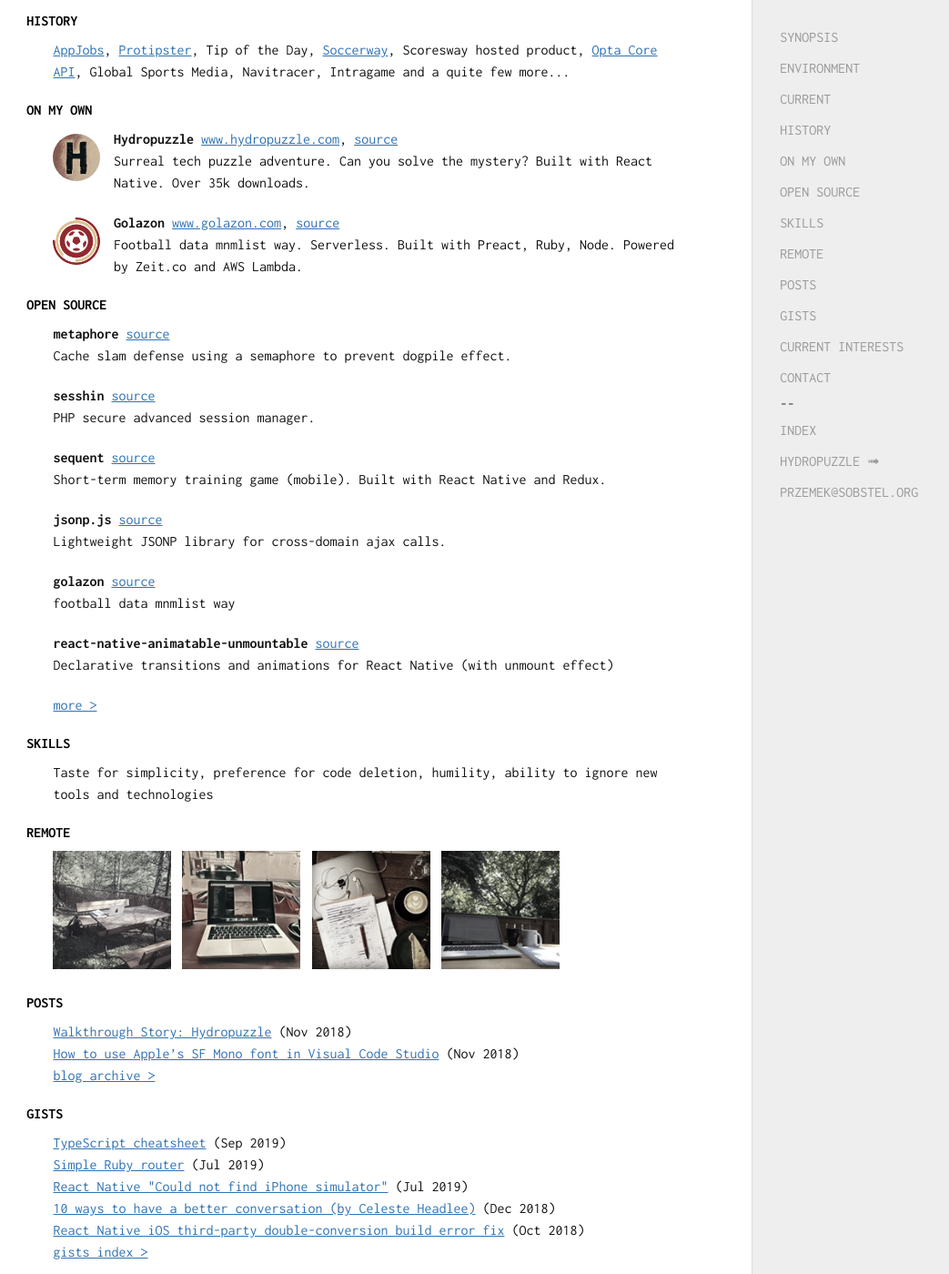
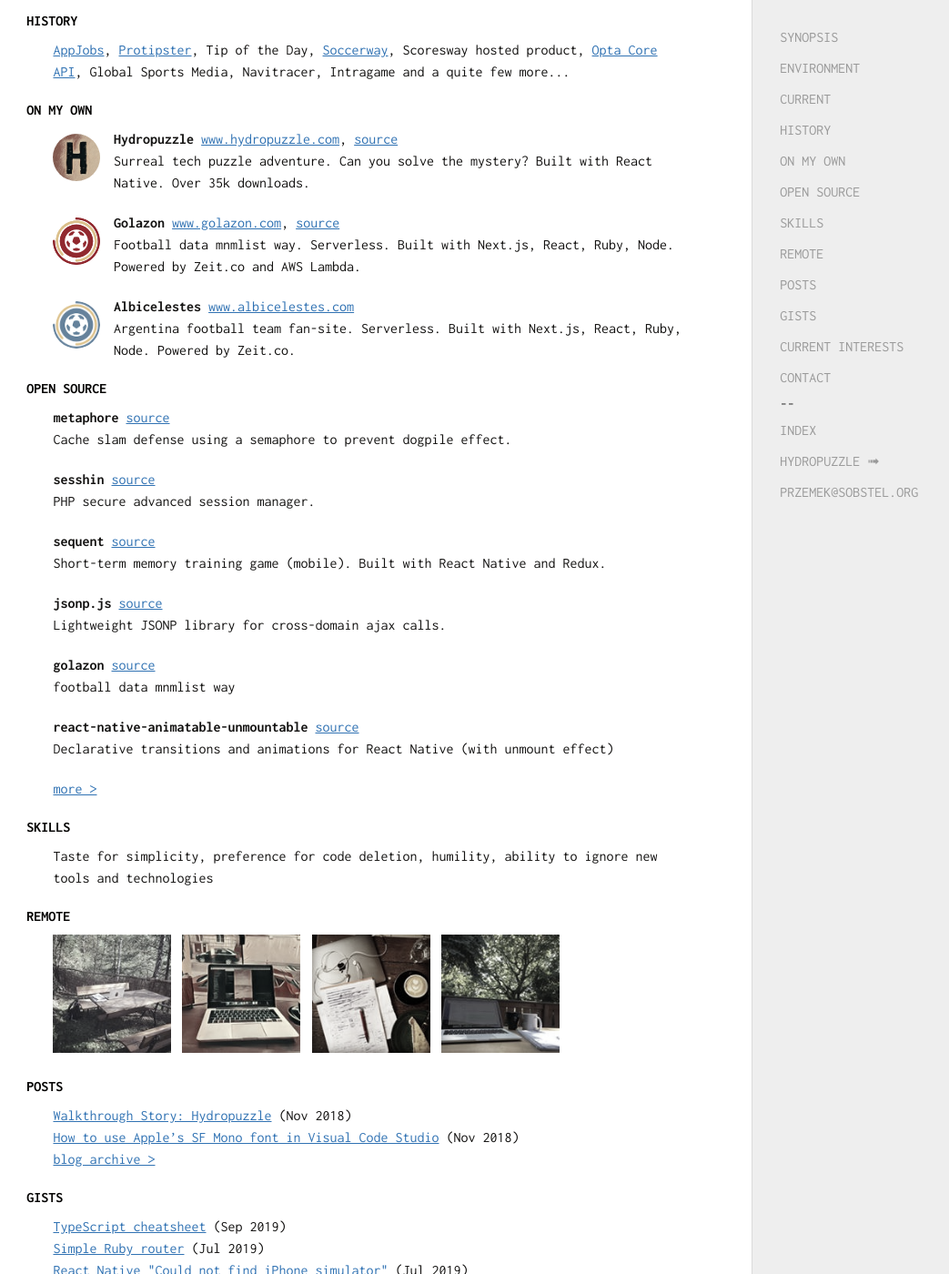
Before and after one commit to sobstel/sobstel.github.com, a Jekyll site: the page built from index.html, in a window 1280 px wide and 1400 px high, scrolled down 454 px. Shown: the whole window at 91% size, without its empty margins (0-1043 px from the left). Built offline with Jekyll 4.4.1, drawn with Linux system fonts in a browser that asks for light colours; some of the changed text lies outside the part shown.

Commit message:
A wise man can learn more from a foolish question than a fool can learn from a wise answer

```diff
--- a/index.html
+++ b/index.html
@@ -117,16 +117,32 @@
 
 
 <div class="project">
-  <a href="http://www.golazon.com/" class="project__icon" target="_blank">
+  <a href="https://golazon.com/" class="project__icon" target="_blank">
     <img src="/img/project-logos/logo.svg" />
   </a>
   <p class="project__info">
     <strong>Golazon</strong>
-    <a href="http://www.golazon.com/" title="Golazon" target="_blank">www.golazon.com</a>,
+    <a href="https://golazon.com/" title="Golazon" target="_blank">www.golazon.com</a>,
     <a href="https://github.com/sobstel/golazon/" target="_blank">source</a><br />
     Football data mnmlist way. Serverless.
-    Built with Preact, Ruby, Node.
+    Built with Next.js, React, Ruby, Node.
     Powered by Zeit.co and AWS Lambda.
+  </p>
+</div>
+
+
+
+
+<div class="project">
+  <a href="https://albicelestes.com/" class="project__icon" target="_blank">
+    <img src="/img/project-logos/albicelestes.png" />
+  </a>
+  <p class="project__info">
+    <strong>Albicelestes</strong>
+    <a href="https://albicelestes.com/" title="Golazon" target="_blank">www.albicelestes.com</a><br />
+    Argentina football team fan-site. Serverless.
+    Built with Next.js, React, Ruby, Node.
+    Powered by Zeit.co.
   </p>
 </div>
 
@@ -191,7 +207,7 @@
 
 
   <ol class='man-decor man-foot man foot'>
-    <li class='tl'>index &#8226; September 2019</li>
+    <li class='tl'>index &#8226; October 2019</li>
     <li class='tr'></li>
   </ol>
 </div>
```
Also changed, not shown: _data/popular_repos.yml (+7 -7 lines), img/project-logos/albicelestes.png (added), 1 other file.
